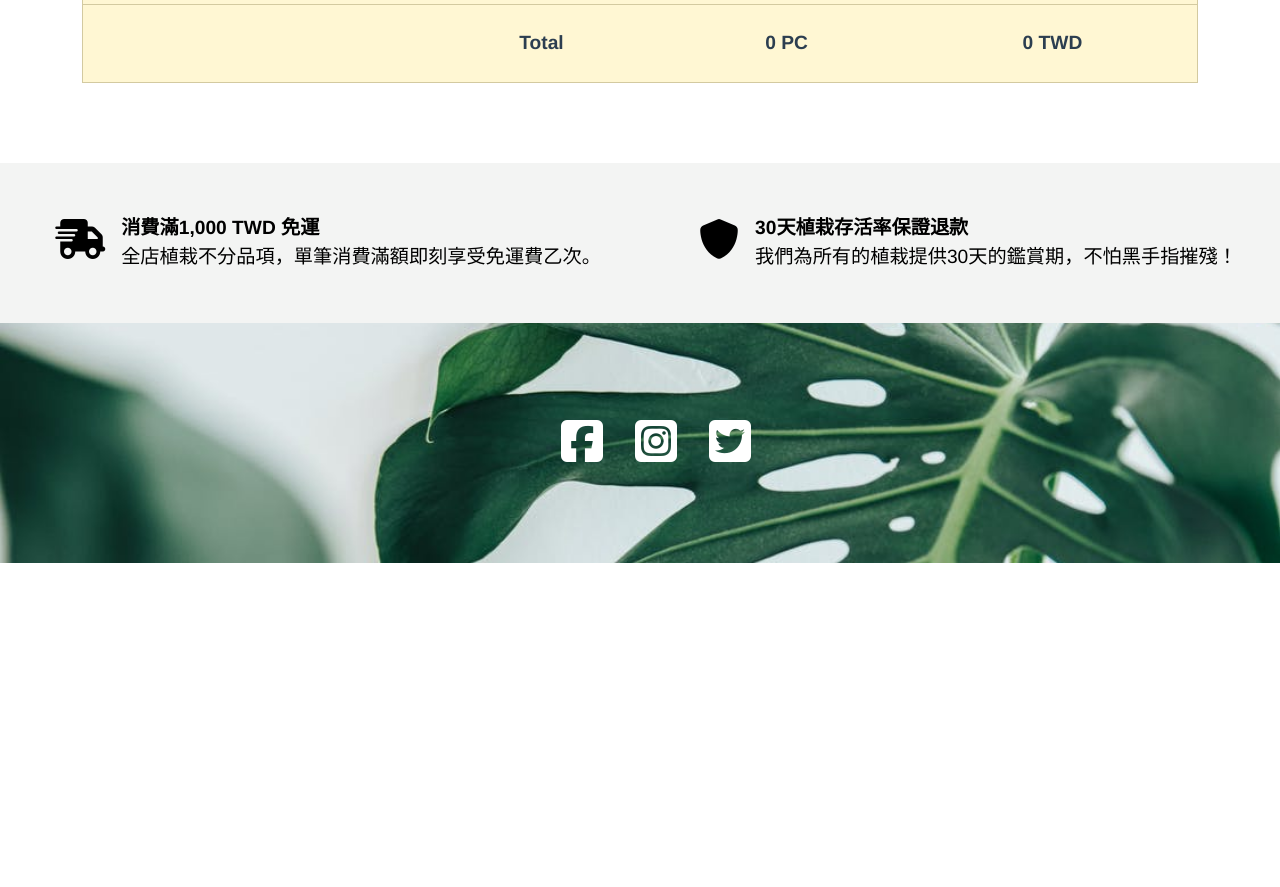
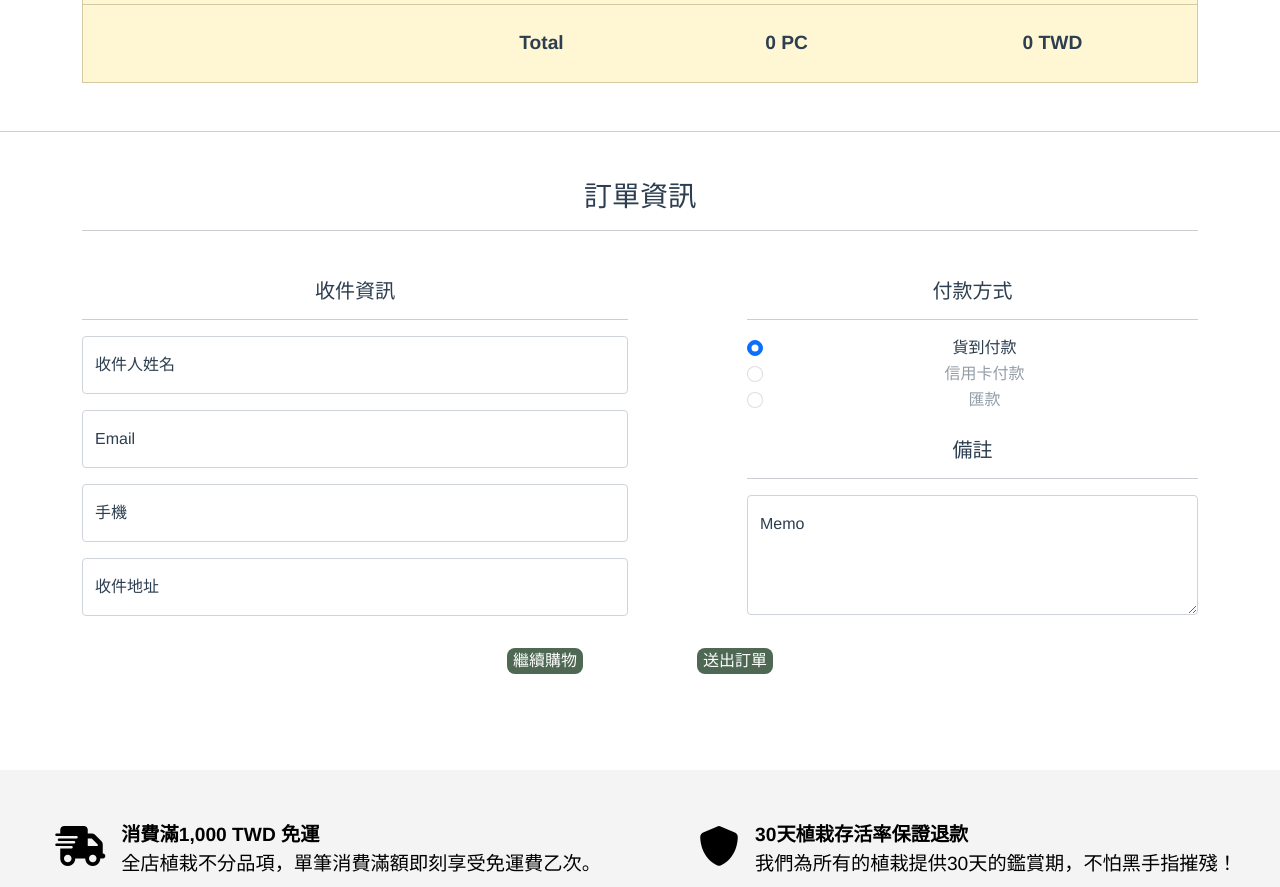
Before and after one commit to hedgehog-chien/Botanist-Cart, a Vue app: page /checkout in a window 1280 px wide. Shown: the part 340-1227 px from the top of the page. Before the commit the page ends 903 px from the top, so only its background shows below. Built offline with nearby package versions, Linux system fonts and the light colour scheme.

Commit message:
check out view 2022/03/29 16:18

```diff
--- a/src/views/CheckoutView.vue
+++ b/src/views/CheckoutView.vue
@@ -36,9 +36,123 @@
         </table>
       </div>
     </section>
+    <hr class="my-5" />
     <section>
       <div class="container">
-
+        <h3>訂單資訊</h3>
+        <hr />
+        <div class="row d-flex justify-content-between mt-5">
+          <div class="col-sm-6 col-12">
+            <div class="recipientInfo">
+              <h5 class="mb-3">收件資訊</h5>
+              <hr />
+              <div class="form-floating mb-3">
+                <input
+                  type="text"
+                  class="form-control"
+                  id="floatingInput"
+                  placeholder="請輸入姓名"
+                />
+                <label for="floatingInput">收件人姓名</label>
+              </div>
+              <div class="form-floating mb-3">
+                <input
+                  type="email"
+                  class="form-control"
+                  id="floatingInput"
+                  placeholder="name@example.com"
+                />
+                <label for="floatingInput">Email</label>
+              </div>
+              <div class="form-floating mb-3">
+                <input
+                  type="text"
+                  class="form-control"
+                  id="floatingInput"
+                  placeholder="09xx-xxx-xxx"
+                />
+                <label for="floatingInput">手機</label>
+              </div>
+              <div class="form-floating mb-3">
+                <input
+                  type="text"
+                  class="form-control"
+                  id="floatingInput"
+                  placeholder="收件地址"
+                />
+                <label for="floatingInput">收件地址</label>
+              </div>
+            </div>
+          </div>
+          <div
+            class="col-sm-5 col-12 d-flex flex-column"
+          >
+            <div class="payMethod">
+              <h5 class="mb-3">付款方式</h5>
+              <hr />
+              <div class="form-check">
+                <input
+                  class="form-check-input"
+                  type="radio"
+                  name="exampleRadios"
+                  id="exampleRadios1"
+                  value="option1"
+                  checked
+                />
+                <label class="form-check-label" for="exampleRadios1">
+                  貨到付款
+                </label>
+              </div>
+              <div class="form-check">
+                <input
+                  class="form-check-input"
+                  type="radio"
+                  name="exampleRadios"
+                  id="exampleRadios2"
+                  value="option2"
+                  disabled
+                />
+                <label class="form-check-label" for="exampleRadios2">
+                  信用卡付款
+                </label>
+              </div>
+              <div class="form-check">
+                <input
+                  class="form-check-input"
+                  type="radio"
+                  name="exampleRadios"
+                  id="exampleRadios3"
+                  value="option3"
+                  disabled
+                />
+                <label class="form-check-label" for="exampleRadios3">
+                  匯款
+                </label>
+              </div>
+            </div>
+            <div class="memo mt-4">
+              <h5>備註</h5>
+              <hr />
+              <div class="form-floating">
+                <textarea
+                  class="form-control"
+                  placeholder="Leave a comment here"
+                  id="floatingTextarea2"
+                  style="height: 120px"
+                ></textarea>
+                <label for="floatingTextarea2">Memo</label>
+              </div>
+            </div>
+          </div>
+        </div>
+        <div class="row d-flex justify-content-center">
+          <div class="col-12  col-sm-2">
+            <button class="my-3">繼續購物</button>
+          </div>
+          <div class="col-12  col-sm-2">
+            <button class="my-3">送出訂單</button>
+          </div>
+        </div>
       </div>
     </section>
   </div>
@@ -74,4 +188,16 @@ export default {
 .filledRow {
   background-color: #fff7d3;
 }
+.memo {
+  height: calc();
+}
+button {
+  background-color: #4e6853;
+  border-radius: 0.5rem;
+  border: none;
+  color: #fff;
+  display: inline;
+  width: auto;
+  margin: 0.5rem;
+}
 </style>
```
